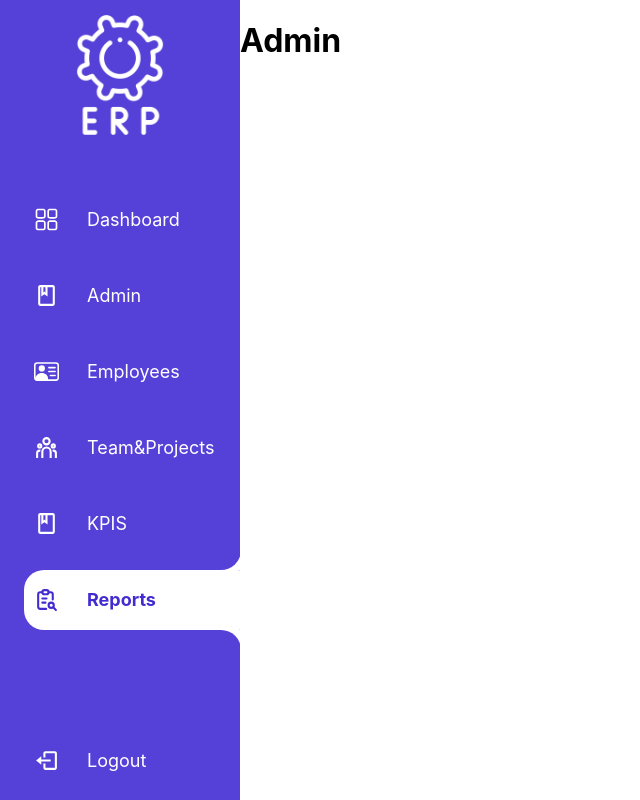
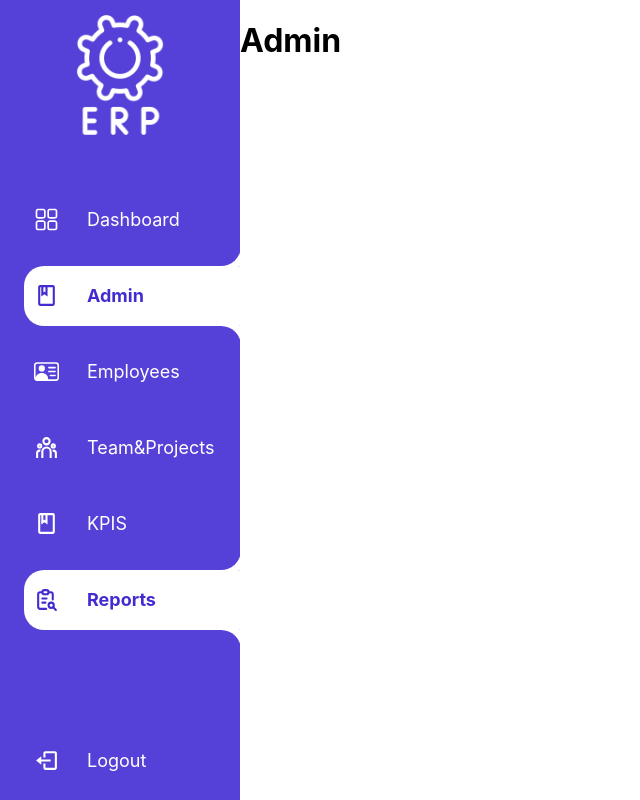
Before and after one commit to Group-10-Advanced-Project/Frontend, a React (Create React App) app in the folder my-app/: page /admin in a window 1280 px wide. Shown: the whole page, without its empty margins (0-640 px from the left). Built offline with nearby package versions, Linux system fonts and the light colour scheme.

Commit message:
fixed links

```diff
--- a/my-app/src/components/sideNav/index.js
+++ b/my-app/src/components/sideNav/index.js
@@ -29,19 +29,19 @@ function sideNav(props) {
             <u></u>
             <span>Dashboard</span>
           </NavLink>
-          <NavLink to={"/classroom"}>
+          <NavLink to={"/admin"}>
             <MdOutlineClass className={"icons"} size={25} />
             <b></b>
             <u></u>
             <span>Admin</span>
           </NavLink>
-          <NavLink to={"/sections"}>
+          <NavLink to={"/employee"}>
             <BsPersonVcard className={"icons"} size={25} />
             <b></b>
             <u></u>
             <span>Employees</span>
           </NavLink>
-          <NavLink to={"/student"}>
+          <NavLink to={"/team&projects"}>
             <RiTeamLine className={"icons"} size={25} />
             <b></b>
             <u></u>
```
